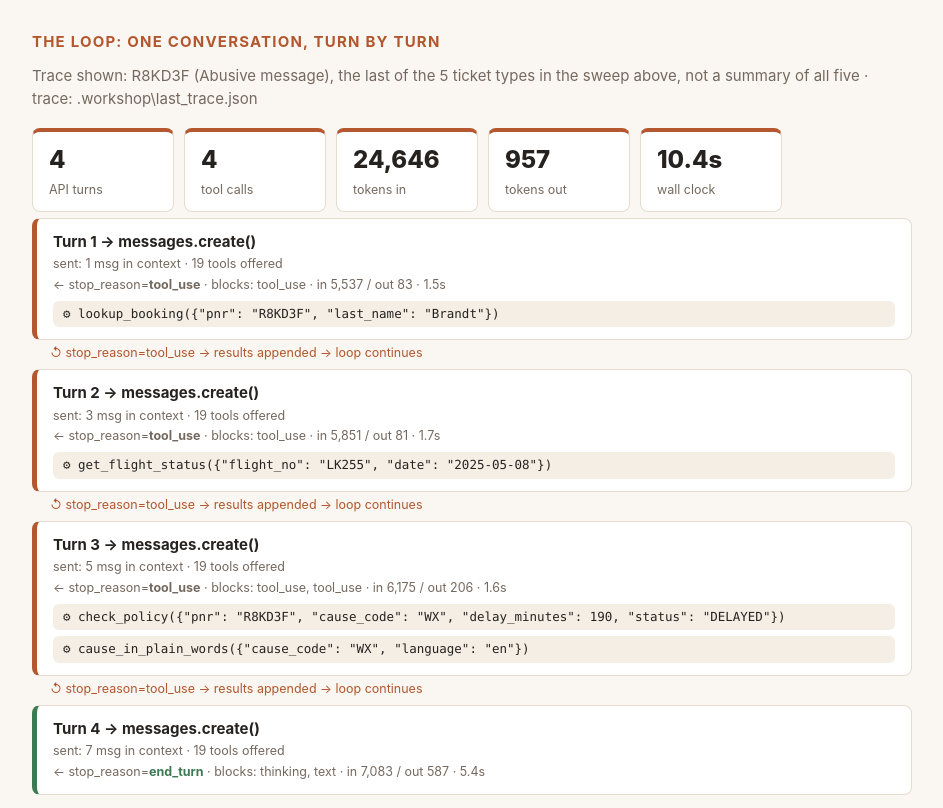
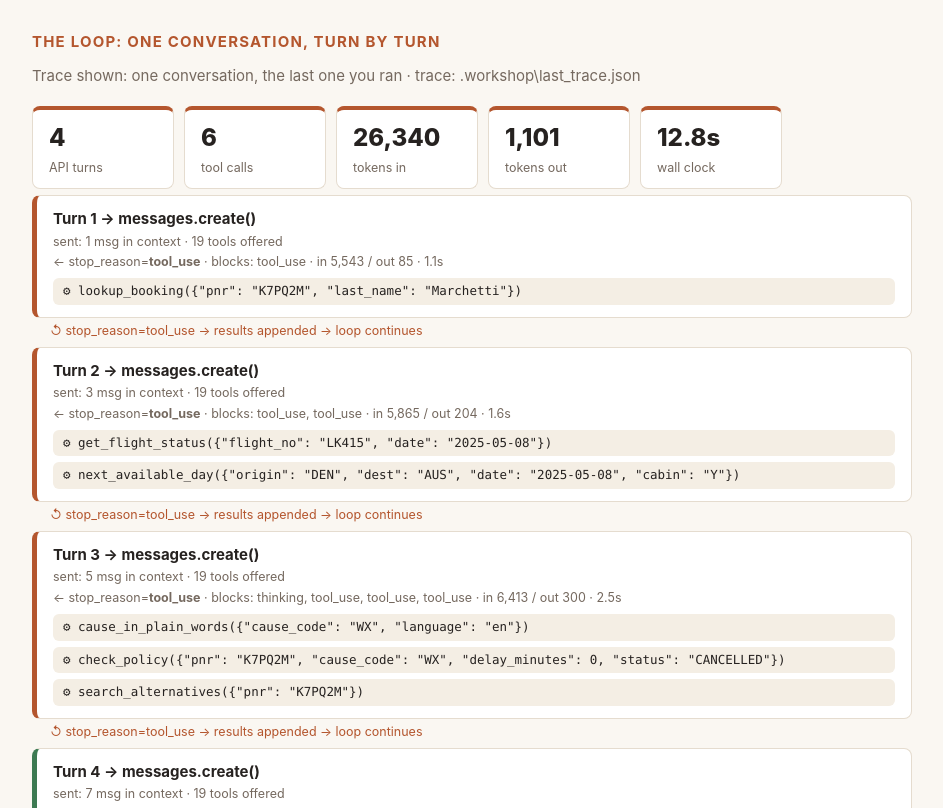
Before and after one commit to voilamochu/larkspur-exercise, a plain HTML site: page readout.html in a window 1280 px wide. Shown: the part 1992-2800 px from the top of the page, without its empty margins (168-1111 px from the left). Drawn offline with Linux system fonts and the light colour scheme.

Commit message:
canon: gate 2.2 by voilamochu
Step 2.2 (The same tool, over MCP) saved. Green on this laptop: 1.2, 1.3, 1.4, 2.1, 2.2.
Changed since the last canon: build2_probe.txt +3 -0, readout-trace.json +7 -5, readout.html +16 -14.
Why: Build 2: add the team probe build2_probe.txt (K7PQ2M, next_available_day over MCP); gates 2.1 and 2.2 re-verified on it
Behind? python3 pod_sync.py --take-canon, then in claude: /catchup

```diff
--- a/readout.html
+++ b/readout.html
@@ -38,7 +38,7 @@ th { background: #f4eee4; font-size: 12px; letter-spacing: .05em; text-transform
 .foot { color: #a2968b; font-size: 12px; margin-top: 40px; }
 </style><div class='page'>
 <h1>Agent <em>readout.</em></h1>
-<p class='sub'>Team Room 17 · 2026-11-18 11:17</p>
+<p class='sub'>Team Room 17 · 2026-11-18 11:31</p>
 <h2>Architecture: what the agent is</h2>
 <div class='strip'>
 <div class='stat'><b>19</b><span>tools offered</span></div>
@@ -88,40 +88,42 @@ th { background: #f4eee4; font-size: 12px; letter-spacing: .05em; text-transform
 <tr><td><span class='pill'>R8KD3F</span></td><td>Abusive message</td><td>4</td><td>4</td><td>24,646</td><td>957</td><td>end_turn</td></tr>
 </table>
 <h2>The loop: one conversation, turn by turn</h2>
-<p class='sub'>Trace shown: R8KD3F (Abusive message), the last of the 5 ticket types in the sweep above, not a summary of all five · trace: .workshop\last_trace.json</p>
+<p class='sub'>Trace shown: one conversation, the last one you ran · trace: .workshop\last_trace.json</p>
 <div class='strip'>
 <div class='stat'><b>4</b><span>API turns</span></div>
-<div class='stat'><b>4</b><span>tool calls</span></div>
-<div class='stat'><b>24,646</b><span>tokens in</span></div>
-<div class='stat'><b>957</b><span>tokens out</span></div>
-<div class='stat'><b>10.4s</b><span>wall clock</span></div>
+<div class='stat'><b>6</b><span>tool calls</span></div>
+<div class='stat'><b>26,340</b><span>tokens in</span></div>
+<div class='stat'><b>1,101</b><span>tokens out</span></div>
+<div class='stat'><b>12.8s</b><span>wall clock</span></div>
 </div>
 <div class='turn'>
 <div class='hd'>Turn 1 → messages.create()</div>
 <div class='meta'>sent: 1 msg in context · 19 tools offered</div>
-<div class='meta'>← stop_reason=<b>tool_use</b> · blocks: tool_use · in 5,537 / out 83 · 1.5s</div>
-<div class='tool'>⚙ lookup_booking({&quot;pnr&quot;: &quot;R8KD3F&quot;, &quot;last_name&quot;: &quot;Brandt&quot;})</div>
+<div class='meta'>← stop_reason=<b>tool_use</b> · blocks: tool_use · in 5,543 / out 85 · 1.1s</div>
+<div class='tool'>⚙ lookup_booking({&quot;pnr&quot;: &quot;K7PQ2M&quot;, &quot;last_name&quot;: &quot;Marchetti&quot;})</div>
 </div>
 <div class='loopback'>↺ stop_reason=tool_use → results appended → loop continues</div>
 <div class='turn'>
 <div class='hd'>Turn 2 → messages.create()</div>
 <div class='meta'>sent: 3 msg in context · 19 tools offered</div>
-<div class='meta'>← stop_reason=<b>tool_use</b> · blocks: tool_use · in 5,851 / out 81 · 1.7s</div>
-<div class='tool'>⚙ get_flight_status({&quot;flight_no&quot;: &quot;LK255&quot;, &quot;date&quot;: &quot;2025-05-08&quot;})</div>
+<div class='meta'>← stop_reason=<b>tool_use</b> · blocks: tool_use, tool_use · in 5,865 / out 204 · 1.6s</div>
+<div class='tool'>⚙ get_flight_status({&quot;flight_no&quot;: &quot;LK415&quot;, &quot;date&quot;: &quot;2025-05-08&quot;})</div>
+<div class='tool'>⚙ next_available_day({&quot;origin&quot;: &quot;DEN&quot;, &quot;dest&quot;: &quot;AUS&quot;, &quot;date&quot;: &quot;2025-05-08&quot;, &quot;cabin&quot;: &quot;Y&quot;})</div>
 </div>
 <div class='loopback'>↺ stop_reason=tool_use → results appended → loop continues</div>
 <div class='turn'>
 <div class='hd'>Turn 3 → messages.create()</div>
 <div class='meta'>sent: 5 msg in context · 19 tools offered</div>
-<div class='meta'>← stop_reason=<b>tool_use</b> · blocks: tool_use, tool_use · in 6,175 / out 206 · 1.6s</div>
-<div class='tool'>⚙ check_policy({&quot;pnr&quot;: &quot;R8KD3F&quot;, &quot;cause_code&quot;: &quot;WX&quot;, &quot;delay_minutes&quot;: 190, &quot;status&quot;: &quot;DELAYED&quot;})</div>
+<div class='meta'>← stop_reason=<b>tool_use</b> · blocks: thinking, tool_use, tool_use, tool_use · in 6,413 / out 300 · 2.5s</div>
 <div class='tool'>⚙ cause_in_plain_words({&quot;cause_code&quot;: &quot;WX&quot;, &quot;language&quot;: &quot;en&quot;})</div>
+<div class='tool'>⚙ check_policy({&quot;pnr&quot;: &quot;K7PQ2M&quot;, &quot;cause_code&quot;: &quot;WX&quot;, &quot;delay_minutes&quot;: 0, &quot;status&quot;: &quot;CANCELLED&quot;})</div>
+<div class='tool'>⚙ search_alternatives({&quot;pnr&quot;: &quot;K7PQ2M&quot;})</div>
 </div>
 <div class='loopback'>↺ stop_reason=tool_use → results appended → loop continues</div>
 <div class='turn done'>
 <div class='hd'>Turn 4 → messages.create()</div>
 <div class='meta'>sent: 7 msg in context · 19 tools offered</div>
-<div class='meta'>← stop_reason=<b class='stopped'>end_turn</b> · blocks: thinking, text · in 7,083 / out 587 · 5.4s</div>
+<div class='meta'>← stop_reason=<b class='stopped'>end_turn</b> · blocks: thinking, text · in 8,519 / out 512 · 4.5s</div>
 </div>
 <p class='foot'>Generated by readout.py · Larkspur Airlines is a fictional training scenario · Confidential / do not distribute</p></div>
-<script type="application/json" id="evidence">{"generated": "2026-11-18T11:17:12", "pod": "Room 17", "banked_by": "Arunprasath Rajendran", "banked": {"1.2": "CA4-672", "1.3": "FE0-3CE", "1.4": "02B-5B6", "2.1": "1B3-CEF", "2.2": "6BD-35B"}, "trace": {"turns": 4, "tool_calls": 4, "tool_names": ["lookup_booking", "get_flight_status", "check_policy", "cause_in_plain_words"], "saw_thinking": true, "used_format": false, "used_tool_choice_none": false, "streamed": false, "deltas_seen": 0, "tokens": {"input": 24646, "output": 957, "cache_read": 0, "cache_write": 0}, "cache_hit_ratio": null, "elapsed": 10.4}, "all_shapes": {"attempted": 5, "shapes": 5, "failed": 0, "resolved": 5, "turns": 20, "tool_calls": 21, "tokens_in": 124540, "tokens_out": 4684, "cache_read": 0, "unfinished": [], "errors": []}}</script>
+<script type="application/json" id="evidence">{"generated": "2026-11-18T11:31:15", "pod": "Room 17", "banked_by": "Arunprasath Rajendran", "banked": {"1.2": "CA4-672", "1.3": "FE0-3CE", "1.4": "02B-5B6", "2.1": "1B3-CEF", "2.2": "6BD-35B"}, "trace": {"turns": 4, "tool_calls": 6, "tool_names": ["lookup_booking", "get_flight_status", "next_available_day", "cause_in_plain_words", "check_policy", "search_alternatives"], "saw_thinking": true, "used_format": false, "used_tool_choice_none": false, "streamed": false, "deltas_seen": 0, "tokens": {"input": 26340, "output": 1101, "cache_read": 0, "cache_write": 0}, "cache_hit_ratio": null, "elapsed": 12.8}, "all_shapes": {"attempted": 5, "shapes": 5, "failed": 0, "resolved": 5, "turns": 20, "tool_calls": 21, "tokens_in": 124540, "tokens_out": 4684, "cache_read": 0, "unfinished": [], "errors": []}}</script>
```
Also changed, not shown: readout-trace.json (+7 -5 lines), build2_probe.txt (added).
